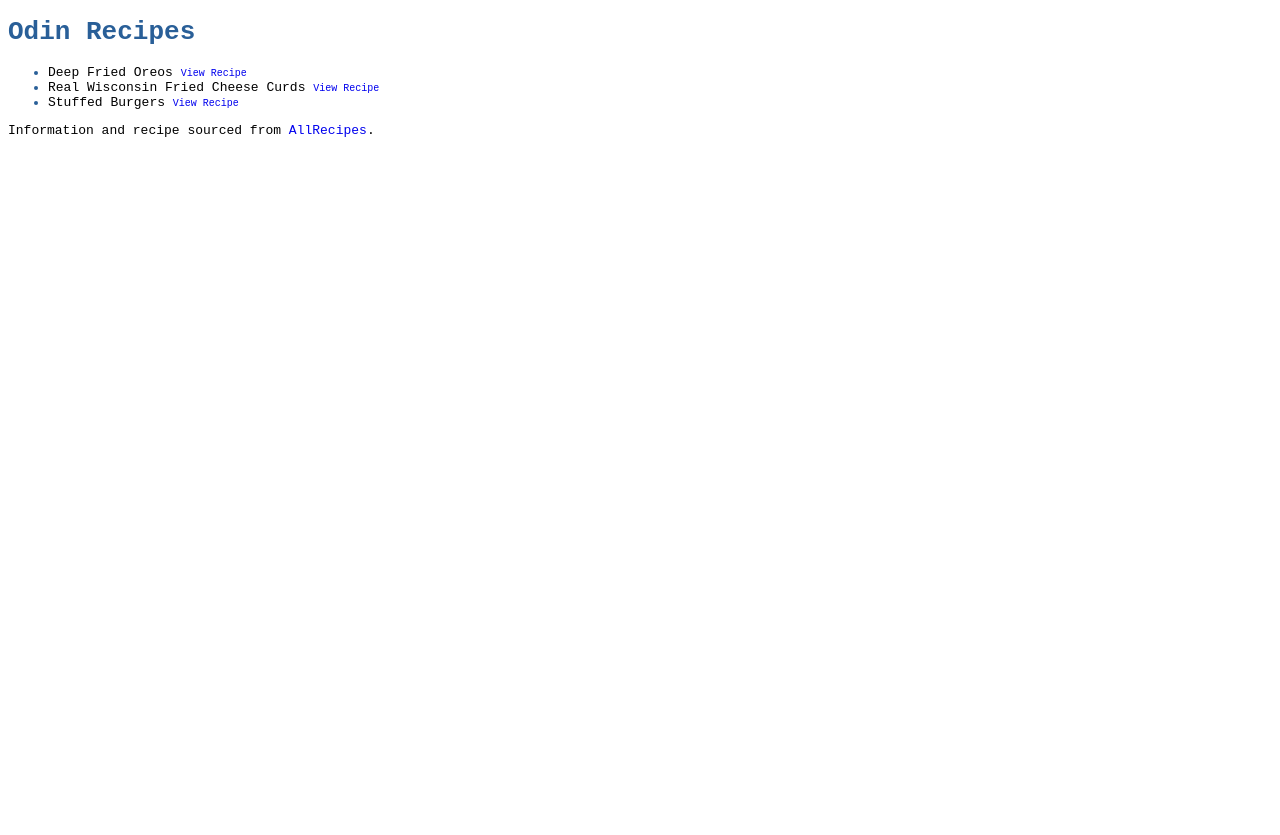
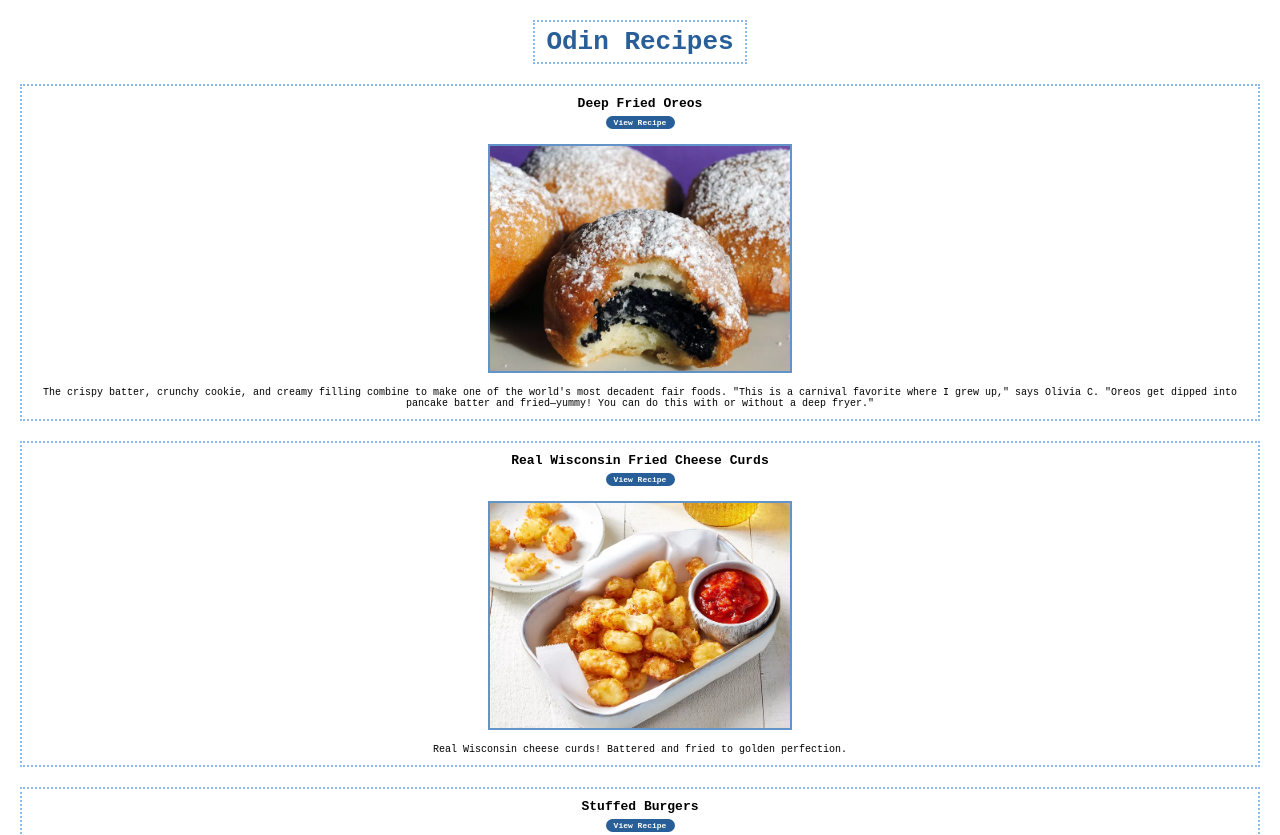
Before and after one commit to ahmedn18/odin-recipes, a plain HTML site: page index.html in a window 1280 px wide. Shown: the top 835 px of the page. Before the commit the page ends 800 px from the top, so only its background shows below. Drawn offline with Linux system fonts and the light colour scheme.

Commit message:
Modify index.html using CSS stlying
I made some adjustments to the positioning of the title and the recipes title and added an image and description to each recipe. I added borders for titles and recipes and also for each recipe image.

```diff
--- a/index.html
+++ b/index.html
@@ -4,24 +4,69 @@
     <meta charset="UTF-8" />
     <meta name="viewport" content="width=device-width, initial-scale=1.0" />
     <title>Recipes</title>
-    <link rel="stylesheet" href="style.css">
+    <link rel="stylesheet" href="style.css" />
   </head>
   <body>
-    <h1>Odin Recipes</h1>
+    <h1 class="title">Odin Recipes</h1>
     <ul>
-      <li>Deep Fried Oreos <a href="./recipes/deep-fried-oreos.html"><small>View Recipe</small></a></li>
-      <li>Real Wisconsin Fried Cheese Curds
+      <li class="recipe">
+        Deep Fried Oreos
+        <a href="./recipes/deep-fried-oreos.html"
+          ><small class="view-recipe">View Recipe</small></a
+        ><img
+          src="./images/deep-fried-oreo.webp"
+          alt="deep-fried-oreo"
+          class="home-image"
+        />
+        <p class="home-recipe-desc">
+          The crispy batter, crunchy cookie, and creamy filling combine to make
+          one of the world's most decadent fair foods. "This is a carnival
+          favorite where I grew up," says Olivia C. "Oreos get dipped into
+          pancake batter and fried—yummy! You can do this with or without a deep
+          fryer."
+        </p>
+      </li>
+      <li class="recipe">
+        Real Wisconsin Fried Cheese Curds
         <a href="./recipes/cheese-churds.html"
-          ><small>View Recipe</small></a
+          ><small class="view-recipe">View Recipe</small></a
         >
+        <img
+          src="./images/cheese-churds.webp"
+          alt="deep-fried-oreo"
+          class="home-image"
+        />
+        <p class="home-recipe-desc">
+          Real Wisconsin cheese curds! Battered and fried to golden perfection.
+        </p>
       </li>
-      <li>Stuffed Burgers <a href="./recipes/stuffed-burgers.html"><small>View Recipe</small></a></li>
+      <li class="recipe">
+        Stuffed Burgers
+        <a href="./recipes/stuffed-burgers.html"
+          ><small class="view-recipe">View Recipe</small></a
+        ><img
+          src="./images/stuffed-burgers.webp"
+          alt="deep-fried-oreo"
+          class="home-image"
+        />
+        <p class="home-recipe-desc">
+          Big juicy burgers filled with chilies, cheese and mushrooms, then
+          grilled and basted with steak sauce. Use any type of cheese you like.
+          When I have a cook out, and I'm making burgers, this is what my wife
+          asks for all the time!
+        </p>
+      </li>
     </ul>
 
     <footer>
       <p>
         Information and recipe sourced from
-        <a href="https://www.allrecipes.com/" target="_blank" rel="noopener noreferrer">AllRecipes</a>.
+        <a
+          href="https://www.allrecipes.com/"
+          target="_blank"
+          rel="noopener noreferrer"
+          >AllRecipes</a
+        >.
       </p>
     </footer>
   </body>
--- a/style.css
+++ b/style.css
@@ -1,7 +1,8 @@
 * {
   font-family: monospace;
+  margin: 0px;
+  padding: 0px;
 }
-
 
 
 h1,
@@ -13,14 +14,61 @@ a {
   text-decoration: none;
 }
 
-small {
+
+
+.description {
+  font-weight: bold;
+}
+
+.title {
+  margin: 20px auto;
+  text-align: center;
+  border: 2px dotted#8cbaeb;
+  padding: 5px;
+  width: 200px;
+}
+
+.recipe {
+  font-weight: bold;
+  list-style: none;
+  padding: 10px;
+  text-align: center;
+  border: 2px dotted#8cbaeb;
+  margin: 20px;
+}
+
+
+.view-recipe {
+  border-radius: 25px;
+  color: white;
+  background-color: #295f98;
+  padding: 2px;
+  margin: 5px auto;
+  font-size: 8px;
+  display: block;
+  width: 65px;
+}
+
+.home-image {
+  width: 300px;
+  height: auto;
+  margin-top: 10px;
+  padding: 0px;
+  border: 2px solid #6294c9;
+}
+
+.home-recipe-desc {
+  padding: 10px;
+  padding-bottom: 0px;
+  font-weight: 100;
   font-size: 10px;
 }
-
 li::marker {
   color: #295f98;
 }
 
-.description {
-  font-weight: bold;
+footer {
+  text-align: center;
+  margin-top: 100px;
+  font-size: 8px;
 }
```
